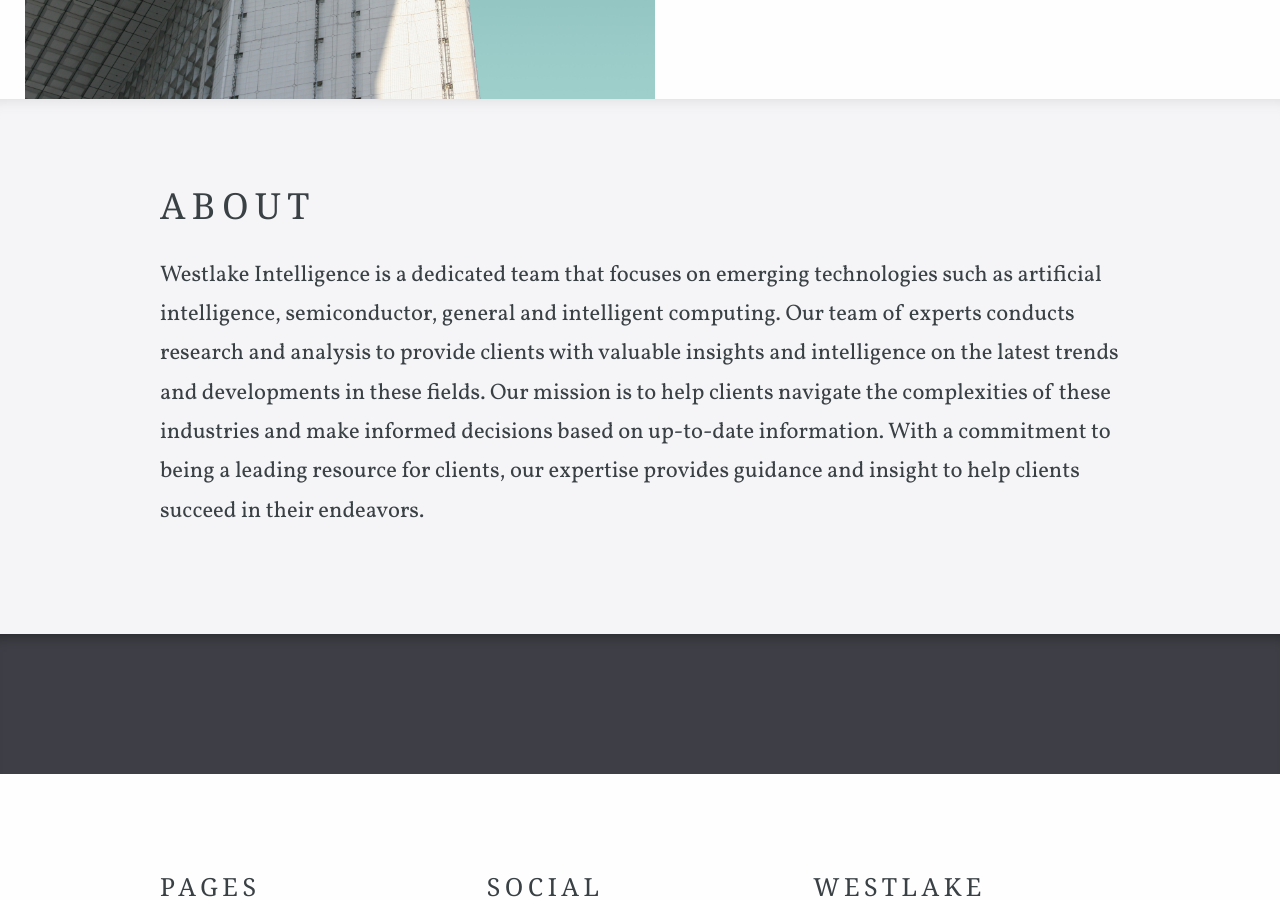
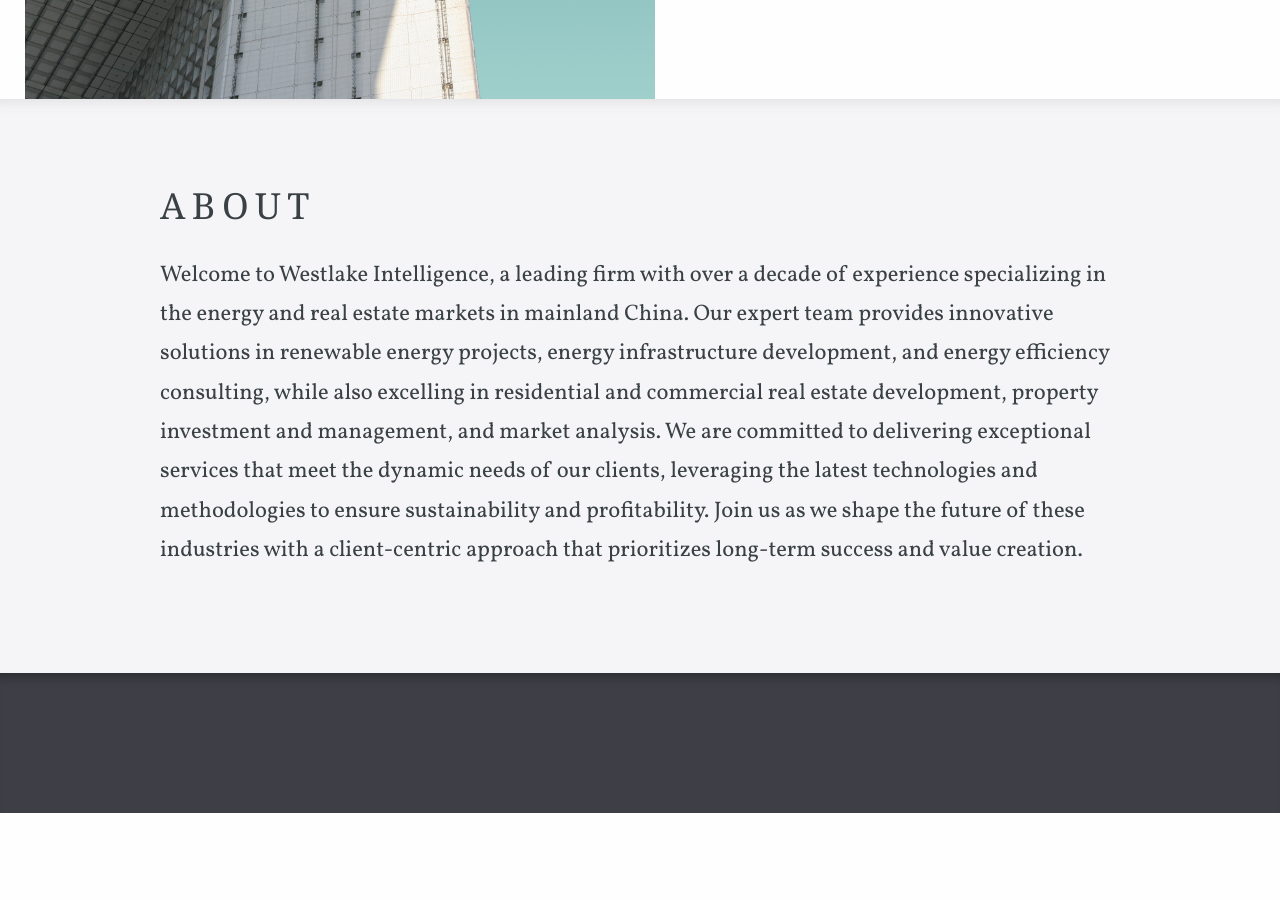
Before and after one commit to westlakequant/soulshell.github.io, a Jekyll site: the page built from about.html, in a window 1280 px wide and 900 px high, scrolled down 321 px. Built offline with Jekyll 4.4.1, drawn with Linux system fonts in a browser that asks for light colours; some web fonts are replaced.

Commit message:
update the about page, finally I found the target for the rest life

```diff
--- a/about.html
+++ b/about.html
@@ -9,6 +9,6 @@
 
 <div class="editable">
 	<p>
-		Westlake Intelligence is a dedicated team that focuses on emerging technologies such as artificial intelligence, semiconductor, general and intelligent computing. Our team of experts conducts research and analysis to provide clients with valuable insights and intelligence on the latest trends and developments in these fields. Our mission is to help clients navigate the complexities of these industries and make informed decisions based on up-to-date information. With a commitment to being a leading resource for clients, our expertise provides guidance and insight to help clients succeed in their endeavors.
+		Welcome to Westlake Intelligence, a leading firm with over a decade of experience specializing in the energy and real estate markets in mainland China. Our expert team provides innovative solutions in renewable energy projects, energy infrastructure development, and energy efficiency consulting, while also excelling in residential and commercial real estate development, property investment and management, and market analysis. We are committed to delivering exceptional services that meet the dynamic needs of our clients, leveraging the latest technologies and methodologies to ensure sustainability and profitability. Join us as we shape the future of these industries with a client-centric approach that prioritizes long-term success and value creation.
 	</p>
 </div>
```
